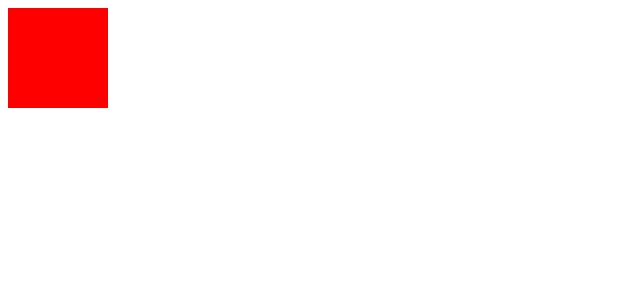
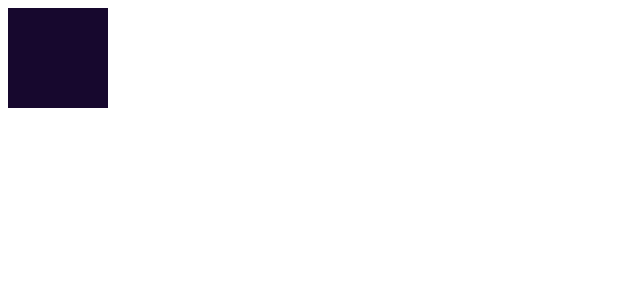
Before and after one commit to HiTon3/front, a Next.js app: page / in a window 1280 px wide. Shown: the top 300 px of the page, without its empty margins (0-640 px from the left). Built offline with nearby package versions, Linux system fonts and the light colour scheme.

Commit message:
Add providers

```diff
--- a/src/app/layout.tsx
+++ b/src/app/layout.tsx
@@ -1,3 +1,5 @@
+import Providers from "./providers";
+
 export default function RootLayout({
   children,
 }: Readonly<{
@@ -5,7 +7,9 @@ export default function RootLayout({
 }>) {
   return (
     <html lang="ko">
-      <body>{children}</body>
+      <body>
+        <Providers>{children}</Providers>
+      </body>
     </html>
   );
 }
--- /dev/null
+++ b/src/app/providers.tsx
@@ -0,0 +1,11 @@
+"use client";
+
+import React from "react";
+
+import { ThemeProvider } from "@emotion/react";
+
+import { theme } from "@/style";
+
+export default function Providers({ children }: { children: React.ReactNode }) {
+  return <ThemeProvider theme={theme}>{children}</ThemeProvider>;
+}
--- a/src/style/index.ts
+++ b/src/style/index.ts
@@ -1 +1,2 @@
 export * from "./styleTest";
+export * from "./theme";
--- a/src/style/styleTest.ts
+++ b/src/style/styleTest.ts
@@ -3,5 +3,5 @@ import styled from "@emotion/styled";
 export const Test = styled.div`
   width: 100px;
   height: 100px;
-  background-color: red;
+  background-color: ${({ theme }) => theme.color.primary["10"]};
 `;
```
